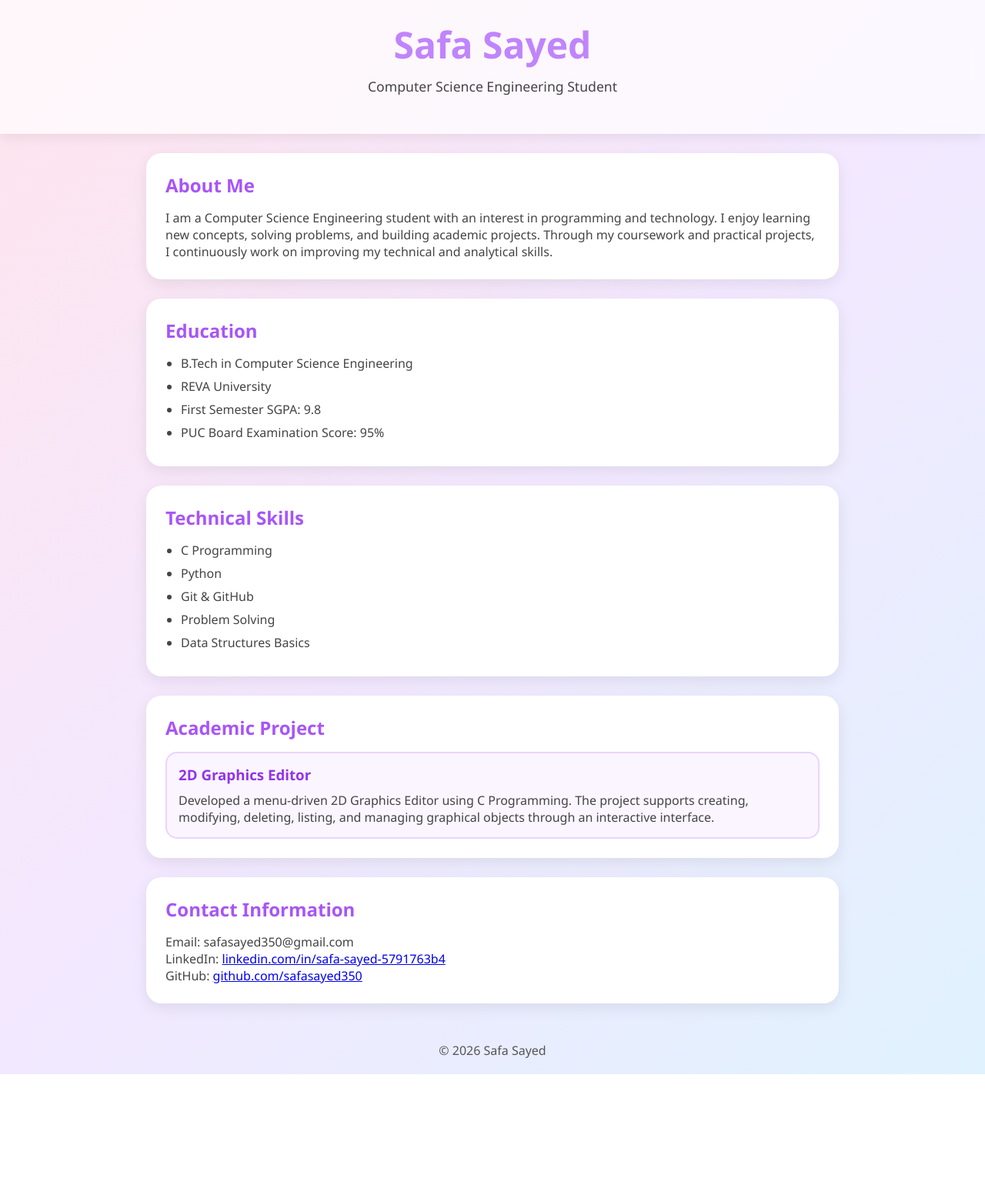
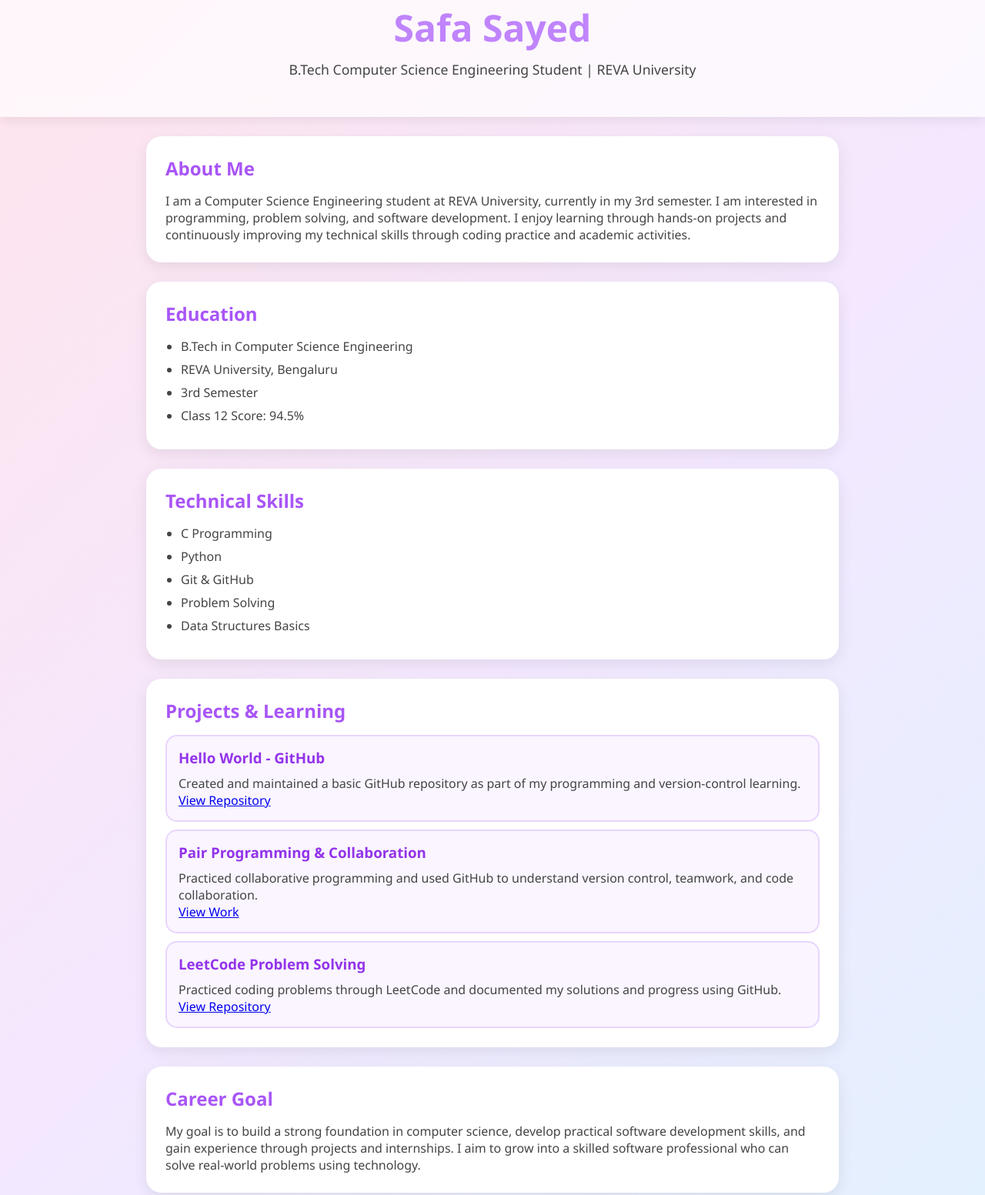
Before and after one commit to safasayed350/E_PORTFOLIO, a plain HTML site: page index.html in a window 1280 px wide. Shown: the part 47-1600 px from the top of the page at 77% size. Before the commit the page ends 1443 px from the top, so only its background shows below. Drawn offline with Linux system fonts and the light colour scheme.

Commit message:
Revise portfolio content and structure
Updated personal information and project descriptions in the portfolio.

```diff
--- a/index.html
+++ b/index.html
@@ -1,4 +1,4 @@
-!DOCTYPE html>
+<!DOCTYPE html>
 <html lang="en">
 <head>
     <meta charset="UTF-8">
@@ -6,21 +6,22 @@
     <title>Safa Sayed - Portfolio</title>
     <link rel="stylesheet" href="style.css">
 </head>
+
 <body>
 
 <header>
     <h1>Safa Sayed</h1>
-    <p>Computer Science Engineering Student</p>
+    <p>B.Tech Computer Science Engineering Student | REVA University</p>
 </header>
 
 <section>
     <h2>About Me</h2>
     <p>
-        I am a Computer Science Engineering student with an interest in
-        programming and technology. I enjoy learning new concepts,
-        solving problems, and building academic projects. Through my
-        coursework and practical projects, I continuously work on
-        improving my technical and analytical skills.
+        I am a Computer Science Engineering student at REVA University,
+        currently in my 3rd semester. I am interested in programming,
+        problem solving, and software development. I enjoy learning
+        through hands-on projects and continuously improving my technical
+        skills through coding practice and academic activities.
     </p>
 </section>
 
@@ -28,9 +29,9 @@
     <h2>Education</h2>
     <ul>
         <li>B.Tech in Computer Science Engineering</li>
-        <li>REVA University</li>
-        <li>First Semester SGPA: 9.8</li>
-        <li>PUC Board Examination Score: 95%</li>
+        <li>REVA University, Bengaluru</li>
+        <li>3rd Semester</li>
+        <li>Class 12 Score: 94.5%</li>
     </ul>
 </section>
 
@@ -46,23 +47,61 @@
 </section>
 
 <section>
-    <h2>Academic Project</h2>
+    <h2>Projects & Learning</h2>
 
     <div class="card">
-        <h3>2D Graphics Editor</h3>
+        <h3>Hello World - GitHub</h3>
         <p>
-            Developed a menu-driven 2D Graphics Editor using C Programming.
-            The project supports creating, modifying, deleting, listing,
-            and managing graphical objects through an interactive interface.
+            Created and maintained a basic GitHub repository as part of
+            my programming and version-control learning.
         </p>
+        <a href="YOUR_HELLO_WORLD_REPO_LINK" target="_blank">
+            View Repository
+        </a>
+    </div>
+
+    <div class="card">
+        <h3>Pair Programming & Collaboration</h3>
+        <p>
+            Practiced collaborative programming and used GitHub to
+            understand version control, teamwork, and code collaboration.
+        </p>
+        <a href="YOUR_COLLABORATION_REPO_LINK" target="_blank">
+            View Work
+        </a>
+    </div>
+
+    <div class="card">
+        <h3>LeetCode Problem Solving</h3>
+        <p>
+            Practiced coding problems through LeetCode and documented
+            my solutions and progress using GitHub.
+        </p>
+        <a href="YOUR_LEETCODE_REPO_LINK" target="_blank">
+            View Repository
+        </a>
     </div>
 
 </section>
 
 <section>
+    <h2>Career Goal</h2>
+    <p>
+        My goal is to build a strong foundation in computer science,
+        develop practical software development skills, and gain
+        experience through projects and internships. I aim to grow
+        into a skilled software professional who can solve real-world
+        problems using technology.
+    </p>
+</section>
+
+<section>
     <h2>Contact Information</h2>
 
-    <p>Email: safasayed350@gmail.com</p>
+    <p>
+        Email:
+        safasayed350@gmail.com
+    </p>
 
     <p>
         LinkedIn:
```
